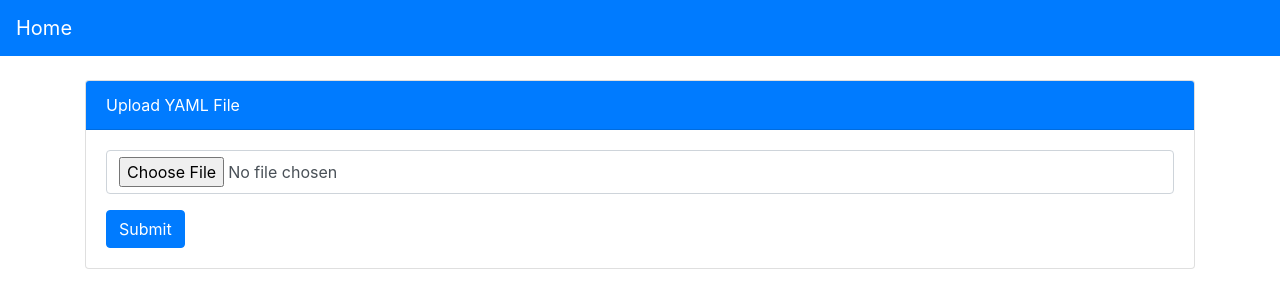
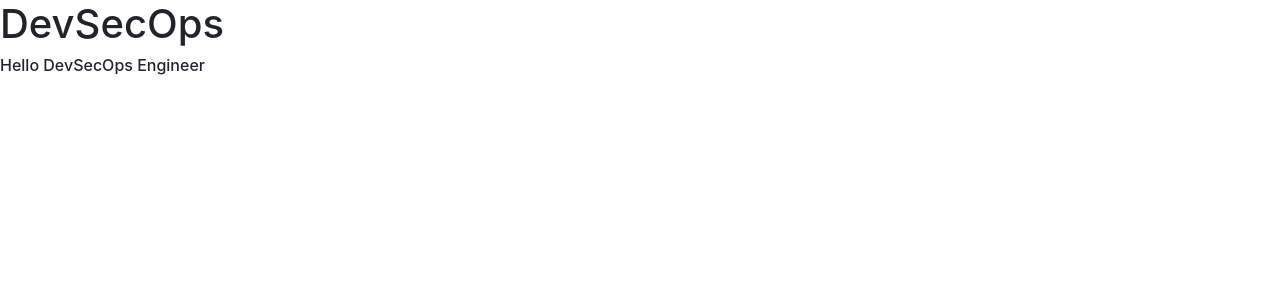
Before and after one commit to sharathwe45/devsecops, a Flask app: page / in a window 1280 px wide. Shown: the top 308 px of the page. Run offline with Flask 2, Linux system fonts and the light colour scheme; some libraries are stand-ins or nearby versions.

Commit message:
Update index.html

```diff
--- a/templates/index.html
+++ b/templates/index.html
@@ -12,45 +12,9 @@
 	</style>
 </head>
 <body>
-	<nav class="navbar navbar-dark bg-primary">
-	  	<a class="navbar-brand" href="#">Home</a>
-	</nav>
-	<div class="container">
-		<br>
-		<div class="card" class="col-sm-12">
-			<div class="card-header text-white bg-primary">
-				Upload YAML File
-			</div>
-			<div class="card-body">
-				<form action="/upload" method="post" enctype="multipart/form-data">
-				  	<div class="form-group">
-				    	<input type="file" class="form-control" id="file" name="file" required="true">
-				  	</div>
-				  	<button type="submit" class="btn btn-primary">Submit</button>
-				</form>
-			</div>
-		</div>
-		{% if data %}
-		<br>
-		<div class="card" class="col-sm-12">
-			<div class="card-body">
-				<table class="table table-responsive">
-					<tr>
-						<th>First Name</th>
-						<th>Last Name</th>
-					</tr>
-					{% for d in data %}
-						<tr>
-							<td>{{d.first_name}}</td>
-							<td>{{d.last_name}}</td>
-						</tr>
-					{% endfor %}
-				</table>
-			</div>
-		</div>
-		{% endif %}
-	</div>
-	<script src="https://code.jquery.com/jquery-3.2.1.slim.min.js"></script>
-	<script src="https://maxcdn.bootstrapcdn.com/bootstrap/4.0.0/js/bootstrap.min.js"></script>
+	<h1>DevSecOps</h1>
+	<h6>Hello DevSecOps Engineer</h6>
+
+
 </body>
 </html>
```
